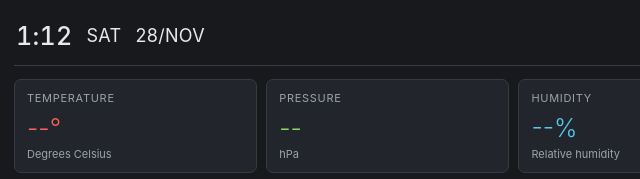
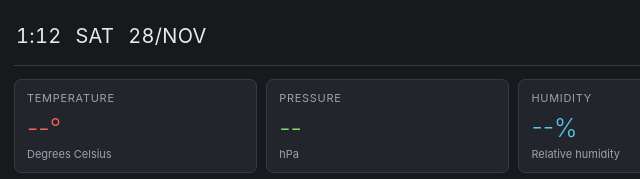
Before and after one commit to fabpertile/melbourne-weather-monitor, a plain HTML site: page index.html in a window 1280 px wide. Shown: the top 179 px of the page, 0-640 px from the left. Drawn offline with Linux system fonts and the light colour scheme; no server answers.

Commit message:
index.html

```diff
--- a/index.html
+++ b/index.html
@@ -33,13 +33,10 @@ header {
   font-weight:400;
   letter-spacing:.3px;
 }
-#clockTime {
-  font-size:25px;
-  font-weight:500;
+#clockTime, #clockDay, #clockDate {
+  font-size:20px;
+  font-weight:400;
   font-variant-numeric:tabular-nums;
-}
-#clockDay, #clockDate {
-  font-size:18px;
 }
 select,button {
   background:#292d34; color:#eee; border:1px solid #454b55;
```
